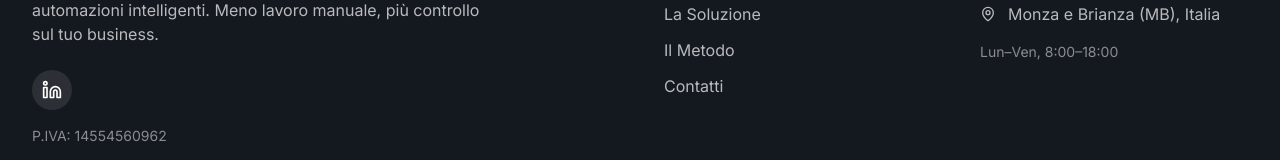
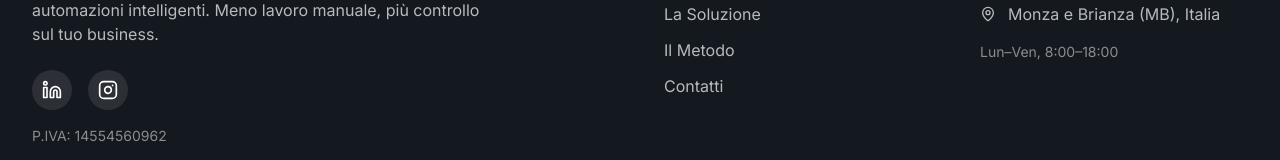
Before and after one commit to docura-dev/docura_website, a React (Vite) app: page / in a window 1280 px wide. Shown: the part 5110-5270 px from the top of the page. Built offline with nearby package versions, Linux system fonts and the light colour scheme; the HTML template or start-up script is replaced by a standard one.

Commit message:
instagram

```diff
--- a/src/components/layout/Footer.tsx
+++ b/src/components/layout/Footer.tsx
@@ -1,5 +1,5 @@
 import { Link } from "react-router-dom";
-import { Mail, MapPin, Linkedin } from "lucide-react";
+import { Mail, MapPin, Linkedin, Instagram } from "lucide-react";
 import docuraLogo from "@/assets/docura-logo.png";
 
 const footerLinks = {
@@ -36,6 +36,15 @@ export const Footer = () => {
                 aria-label="LinkedIn"
               >
                 <Linkedin className="w-5 h-5 text-background" />
+              </a>
+              <a
+                href="https://www.instagram.com/docura.it"
+                target="_blank"
+                rel="noopener noreferrer"
+                className="w-10 h-10 rounded-full bg-background/10 flex items-center justify-center hover:bg-background/20 transition-colors"
+                aria-label="Instagram"
+              >
+                <Instagram className="w-5 h-5 text-background" />
               </a>
             </div>
             <p className="text-sm text-background/50">
```
